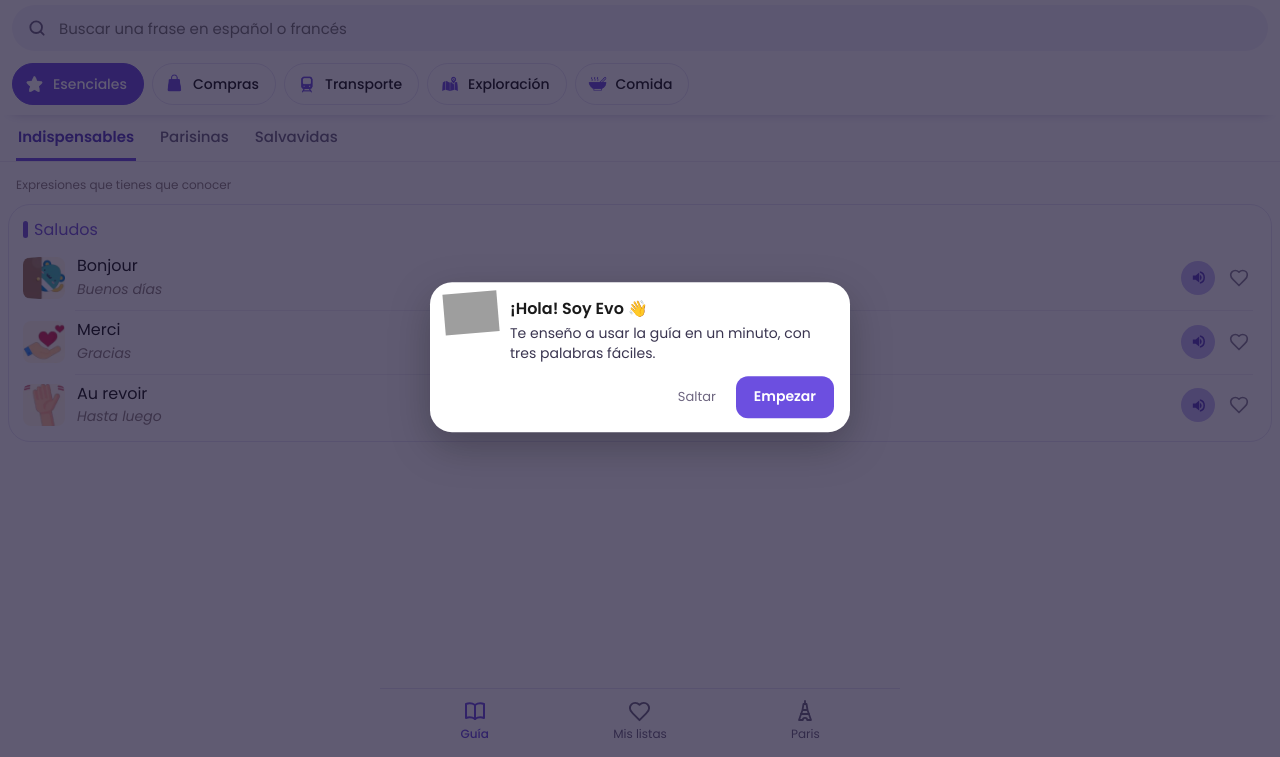
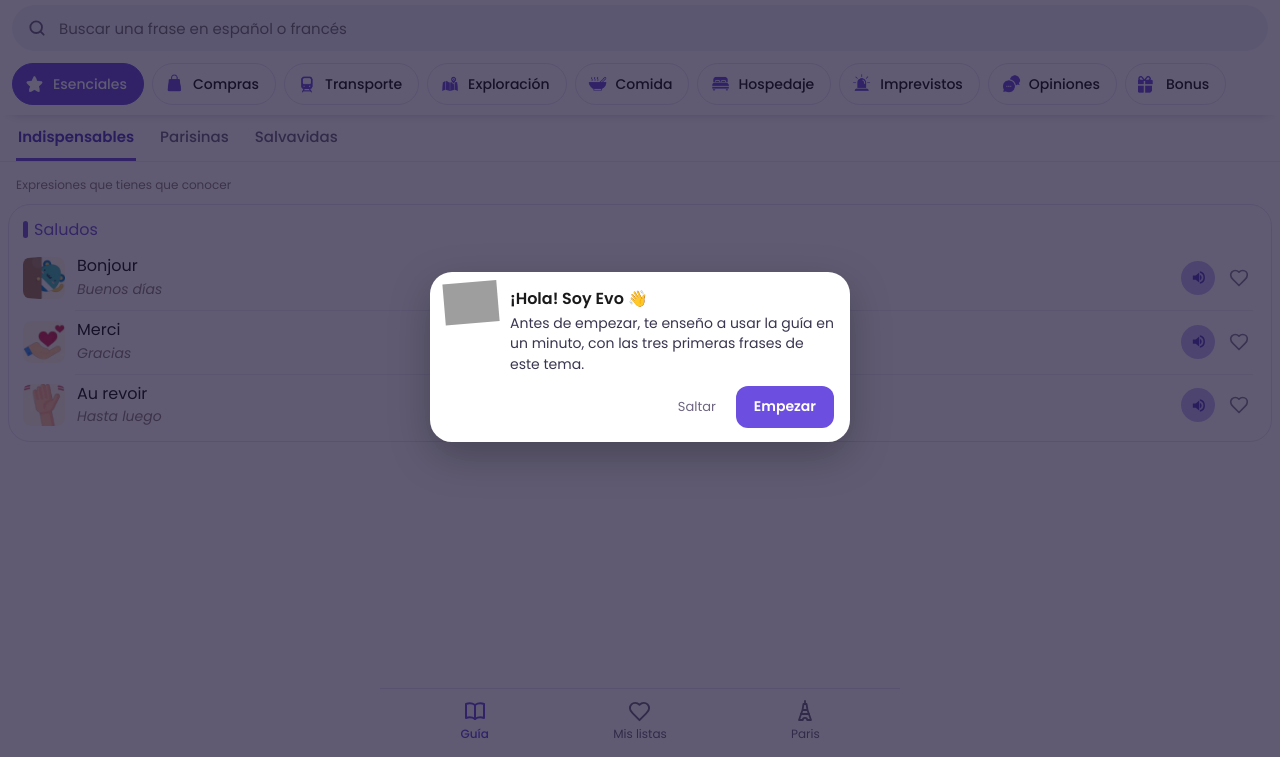
Before and after one commit to JulioCali/Evoalafrench, a plain HTML site: page tuto.html in a window 1280 px wide. Shown: the part 43-800 px from the top of the page. Drawn offline with Linux system fonts and the light colour scheme; grey boxes are pictures that could not be loaded.

Commit message:
Tutoriel : on voit d'abord le hub du guide ; il s'ouvre au premier thème choisi, avec les 3 premières phrases de ce thème
Co-Authored-By: Claude Opus 5.5 <noreply@anthropic.com>
Claude-Session: https://claude.ai/code/session_01NVfzcmyKudrWQxWHTzjVg4

```diff
--- a/app.js
+++ b/app.js
@@ -833,7 +833,7 @@ function preload(){ const r = app.querySelector(".row[data-audio^='snd']"); if(r
 /* ---------- Tutoriel : à la première utilisation, et à chaque visite pour qui n'a pas de compte (« Ahora no ») ---------- */
 function openTuto(){ try{ sessionStorage.setItem("evoala-tuto-back", location.hash || "#guia"); }catch(e){} location.href = "tuto.html"; }
 function maybeTuto(h, tries = 0){
-  if(!(h === "guia" || /^s\d/.test(h))) return;
+  if(!/^s\d/.test(h)) return;                                  // on voit d'abord le hub et ses thèmes ; le tuto s'ouvre au premier thème choisi
   let doneS = false, done = false; try{ doneS = !!sessionStorage.getItem("evoala-tuto-s"); done = !!localStorage.getItem("evoala-tuto"); }catch(e){}
   if(doneS) return;                                              // déjà vu pendant cette visite
   if(AUTH_ON && !window.EvoAuth && tries < 12){ setTimeout(() => maybeTuto(location.hash.slice(1), tries + 1), 250); return; }
--- a/tuto.html
+++ b/tuto.html
@@ -39,7 +39,7 @@
 
 <script>
 /* ---------- La page « guide » simulée : 3 phrases simples ---------- */
-const PH = [
+let PH = [
   { fr:"Bonjour", es:"Buenos días", pr:"bon-YÚR", icon:["img/icons/p2.webp",0], audio:["snd/p2.json","426b3e4647"] },
   { fr:"Merci", es:"Gracias", pr:"mer-SÍ", icon:["img/icons/p2.webp",7], audio:["snd/p2.json","4c431b3930"] },
   { fr:"Au revoir", es:"Hasta luego", pr:"o re-VUÁR", icon:["img/icons/p2.webp",3], audio:["snd/p2.json","307939d20f"] },
@@ -48,15 +48,33 @@ const SPK = '<svg viewBox="0 0 24 24"><path d="M4 9v6h4l5 4V5L8 9zm12.5 3a4.5 4.
 const HEART = '<svg viewBox="0 0 24 24"><path d="M19 14c1.49-1.46 3-3.21 3-5.5A5.5 5.5 0 0 0 16.5 3c-1.76 0-3 .5-4.5 2-1.5-1.5-2.74-2-4.5-2A5.5 5.5 0 0 0 2 8.5c0 2.3 1.5 4.05 3 5.5l7 7Z"/></svg>';
 const MIC = '<svg viewBox="0 0 24 24"><rect x="9" y="3" width="6" height="11" rx="3"/><path d="M5 11a7 7 0 0 0 14 0M12 18v3"/></svg>';
 const mi = n => `<i class="mi" style="-webkit-mask-image:url('img/ui/${n}.png');mask-image:url('img/ui/${n}.png')"></i>`;
-const CATS = [["t-esenciales","Esenciales"],["t-compras","Compras"],["t-transporte","Transporte"],["t-visitas","Exploración"],["t-comida","Comida"]];
+const CATS = [["t-esenciales","Esenciales"],["t-compras","Compras"],["t-transporte","Transporte"],["t-visitas","Exploración"],["t-comida","Comida"],["t-hospedaje","Hospedaje"],["t-imprevistos","Imprevistos"],["t-opiniones","Opiniones"],["t-bonus","Bonus"]];
+const GRID = ["Esenciales","Compras","Transporte","Visitas","Comida","Hospedaje","Imprevistos","Opiniones","Bonus"];
 const heard = new Set();
+// la page du tutoriel reprend le thème que l'apprenant vient de choisir (ses 3 premières phrases)
+let PAGE = { cat: 0, tabs: ["Indispensables", "Parisinas", "Salvavidas"], ti: 0, label: "Saludos", intro: "Expresiones que tienes que conocer" };
+async function loadPage(){
+  let back = ""; try{ back = sessionStorage.getItem("evoala-tuto-back") || ""; }catch(e){}
+  const m = back.match(/^#s(\d+)t(\d+)(?:p(\d+))?$/); if(!m) return;
+  try{
+    const C = await fetch("content.json").then(r => r.json());
+    const sec = C.sections.find(x => x.name === GRID[+m[1]]), tab = sec && sec.tabs[+m[2]]; if(!tab) return;
+    const view = tab.subs ? tab.subs[+(m[3] || 0)] || tab.subs[0] : tab;
+    const g = view.groups.find(g => g.phrases.filter(p => p.audio && p.icon && p.pr).length >= 3); if(!g) return;
+    const ps = g.phrases.filter(p => p.audio && p.icon && p.pr && p.who !== "staff");
+    const pick = (ps.length >= 3 ? ps : g.phrases.filter(p => p.audio && p.icon && p.pr)).slice(0, 3);
+    PH = pick.map(p => ({ fr: p.fr, es: p.es, pr: p.pr, icon: p.icon, audio: p.audio }));
+    PAGE = { cat: +m[1], tabs: sec.tabs.map(t => t.name), ti: +m[2], label: g.label || "", intro: view.intro || "" };
+  }catch(e){}
+}
+function render(){
 document.getElementById("app").innerHTML = `
   <div class="top flow"><button class="home" aria-label="Inicio"><svg viewBox="0 0 24 24"><path d="M12 3 2 11.5h3V21h5.5v-6h3v6H19v-9.5h3z"/></svg></button><img class="logo" src="img/ui/logo.webp" alt="evoala"></div>
   <label class="search psearch" id="t-search"><svg viewBox="0 0 24 24"><circle cx="11" cy="11" r="7"/><path d="m20 20-4-4"/></svg><input placeholder="Buscar una frase en español o francés" disabled></label>
-  <div class="catwrap atstart atend" id="t-cats"><div class="cats">${CATS.map((c, i) => `<button class="cat${i ? "" : " on"}">${mi(c[0])}<span>${c[1]}</span></button>`).join("")}</div></div>
-  <div class="ptabs" id="t-tabs"><button class="tab on">Indispensables</button><button class="tab">Parisinas</button><button class="tab">Salvavidas</button></div>
-  <p class="intro">Expresiones que tienes que conocer</p>
-  <div class="card" id="t-card"><div class="label">Saludos</div>
+  <div class="catwrap atstart atend" id="t-cats"><div class="cats">${CATS.map((c, i) => `<button class="cat${i === PAGE.cat ? " on" : ""}">${mi(c[0])}<span>${c[1]}</span></button>`).join("")}</div></div>
+  <div class="ptabs" id="t-tabs">${PAGE.tabs.map((n, i) => `<button class="tab${i === PAGE.ti ? " on" : ""}">${n}</button>`).join("")}</div>
+  ${PAGE.intro ? `<p class="intro">${PAGE.intro}</p>` : ""}
+  <div class="card" id="t-card">${PAGE.label ? `<div class="label">${PAGE.label}</div>` : ""}
     ${PH.map((p, i) => `<div class="row" data-i="${i}"><div class="ic" style="background-image:url('${p.icon[0]}');--i:${p.icon[1]}"></div>
       <div class="ph"><div class="fr">${p.fr}</div><div class="es">${p.es}</div></div>
       <div class="spk">${SPK}</div><button class="heart" aria-label="Guardar">${HEART}</button></div>`).join("")}
@@ -64,6 +82,9 @@ document.getElementById("app").innerHTML = `
   <nav class="nav" id="t-nav"><button class="on"><svg class="nico" viewBox="0 0 24 24" style="fill:none;stroke:currentColor;stroke-width:2"><path d="M3 5c3-1 6-1 9 1 3-2 6-2 9-1v14c-3-1-6-1-9 1-3-2-6-2-9-1z"/><path d="M12 6v14"/></svg><span>Guía</span></button>
     <button id="t-lists"><i class="nico nheart">${HEART}</i><span>Mis listas</span></button>
     <button id="t-paris"><svg class="nico" viewBox="0 0 24 24"><path d="M12 2v3M10.5 5h3l1 6h-5zM9.5 11h5l3.5 10h-3.8a2.2 2.2 0 0 0-4.4 0H6z"/><path d="M8 15h8"/></svg><span>Paris</span></button></nav>`;
+const cats = document.querySelector("#t-cats .cats"), on = cats.querySelector(".on");
+if(on) cats.scrollLeft = on.offsetLeft - (cats.clientWidth - on.offsetWidth) / 2;
+}
 const row = i => document.querySelector(`.row[data-i="${i}"]`);
 
 /* ---------- audio (comme dans l'appli) ---------- */
@@ -81,15 +102,15 @@ function showPron(i){ const es = row(i).querySelector(".es"); es.innerHTML = `<s
 /* ---------- Les étapes ---------- */
 // target : élément à éclairer ; tap : ce que l'apprenant doit toucher (sinon bouton « Siguiente »)
 const STEPS = [
-  { title:"¡Hola! Soy Evo 👋", text:"Te enseño a usar la guía en un minuto, con tres palabras fáciles.", next:"Empezar", skip:true },
+  { title:"¡Hola! Soy Evo 👋", text:"Antes de empezar, te enseño a usar la guía en un minuto, con las tres primeras frases de este tema.", next:"Empezar", skip:true },
   { target:"#t-cats", title:"Las categorías", text:"Aquí eliges lo que quieres aprender: saludos, compras, transporte… Desliza para ver más." },
   { target:"#t-tabs", title:"Los temas", text:"Cada categoría tiene varios temas. Toca uno para cambiar de página." },
   { target:".row[data-i='0'] .spk", round:true, title:"Escucha", text:"Toca el altavoz para escuchar la frase en francés.", tap:t => t.closest(".row[data-i='0'] .spk"), act:() => play(0), wait:"Toca el altavoz 👆" },
   { target:".row[data-i='0']", title:"¡Muy bien!", text:"El círculo claro alrededor del altavoz te recuerda que ya escuchaste esta frase." },
   { target:".row[data-i='0'] .ic", title:"La pronunciación", text:"Toca la imagen para ver cómo se pronuncia la frase.", tap:t => t.closest(".row[data-i='0'] .ic"), act:() => showPron(0), wait:"Toca la imagen 👆" },
-  { target:".row[data-i='0']", title:"Así se dice", text:"«bon-YÚR»: la sílaba en mayúsculas es la que se marca más. Toca otra vez la imagen cuando quieras volver a la traducción." },
+  { target:".row[data-i='0']", title:"Así se dice", text:"", dyn:() => `«${PH[0].pr}»: la sílaba en mayúsculas es la que se marca más. Toca otra vez la imagen cuando quieras volver a la traducción.` },
   { target:".row[data-i='0'] .heart", round:true, title:"Guarda tus frases", text:"Toca el corazón para guardar la frase en «Mis listas» y repasarla después.", tap:t => t.closest(".row[data-i='0'] .heart"), act:() => row(0).querySelector(".heart").classList.add("on"), wait:"Toca el corazón 👆" },
-  { target:"#t-card", title:"Tu turno", text:"Escucha las otras dos frases: «Merci» y «Au revoir».", tap:t => t.closest(".row[data-i='1'] .spk, .row[data-i='2'] .spk"),
+  { target:"#t-card", title:"Tu turno", text:"", dyn:() => `Escucha las otras dos frases: «${PH[1].fr}» y «${PH[2].fr}».`, tap:t => t.closest(".row[data-i='1'] .spk, .row[data-i='2'] .spk"),
     act:async t => { const i = +t.closest(".row").dataset.i; await play(i); return heard.has(1) && heard.has(2); }, wait:"Escucha las 2 frases 👆" },
   { target:"#t-pslot", before:() => { document.getElementById("t-pslot").innerHTML = `<button class="pbtn pop">${MIC}Practicar</button>`; },
     title:"¡Escuchaste todo! 🎉", text:"Cuando escuchas todas las frases, aparece «Practicar»: ayuda a Evo a saltar los muros diciendo las frases en francés.",
@@ -109,7 +130,7 @@ function show(){
   const el = s.target && document.querySelector(s.target);
   if(el){ el.scrollIntoView({ block: "center", behavior: "smooth" }); }
   setTimeout(() => place(s), el ? 380 : 0);
-  bub.innerHTML = `<img src="img/ui/evo.png" alt=""><div class="bt"><b>${s.title}</b><p>${s.text}</p>
+  bub.innerHTML = `<img src="img/ui/evo.png" alt=""><div class="bt"><b>${s.title}</b><p>${s.dyn ? s.dyn() : s.text}</p>
     <div class="bf"><span class="cnt">${k >= 1 && k <= 9 ? `${k} / 9` : ""}</span>${s.skip ? `<button class="sk" data-skip>Saltar</button>` : ""}
     ${s.tap ? `<span class="wait">${s.wait}</span>` : `<button class="nx" data-next>${s.next || "Siguiente"}</button>`}</div></div>`;
 }
@@ -150,12 +171,15 @@ function finish(){
 }
 try{ sessionStorage.setItem("evoala-tuto-s", "1"); }catch(e){}   // vu pendant cette visite : il ne se relance pas
 // retour du jeu : on reprend à l'étape « fin », la page dans l'état « tout écouté »
+(async () => {
+await loadPage(); render();
 if(location.hash === "#fin"){
   PH.forEach((_, i) => { row(i).classList.add("heard"); heard.add(i); }); showPron(0); row(0).querySelector(".heart").classList.add("on");
   document.getElementById("t-pslot").innerHTML = `<button class="pbtn">${MIC}Practicar</button>`;
   k = STEPS.findIndex(s => s.id === "fin");
 }
 show();
+})();
 </script>
 </body>
 </html>
```
